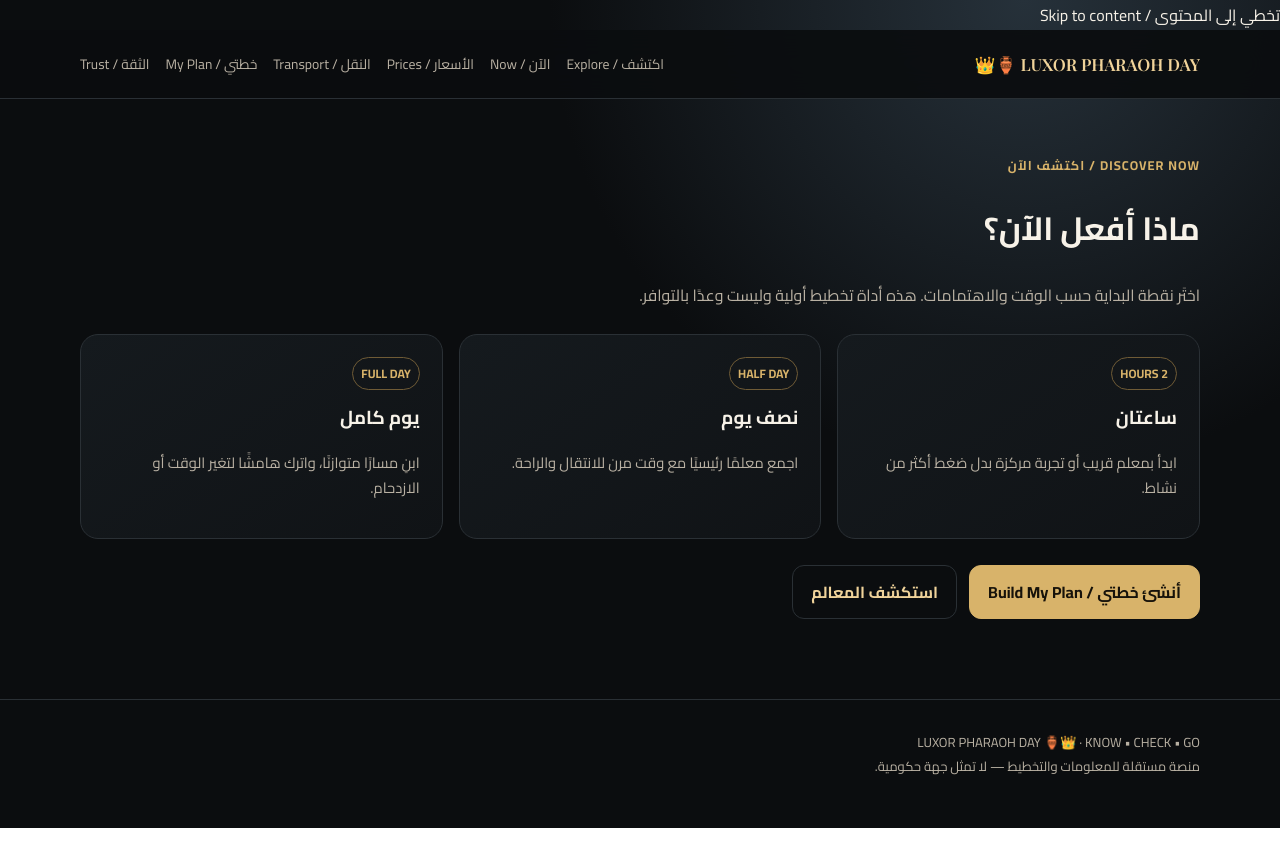
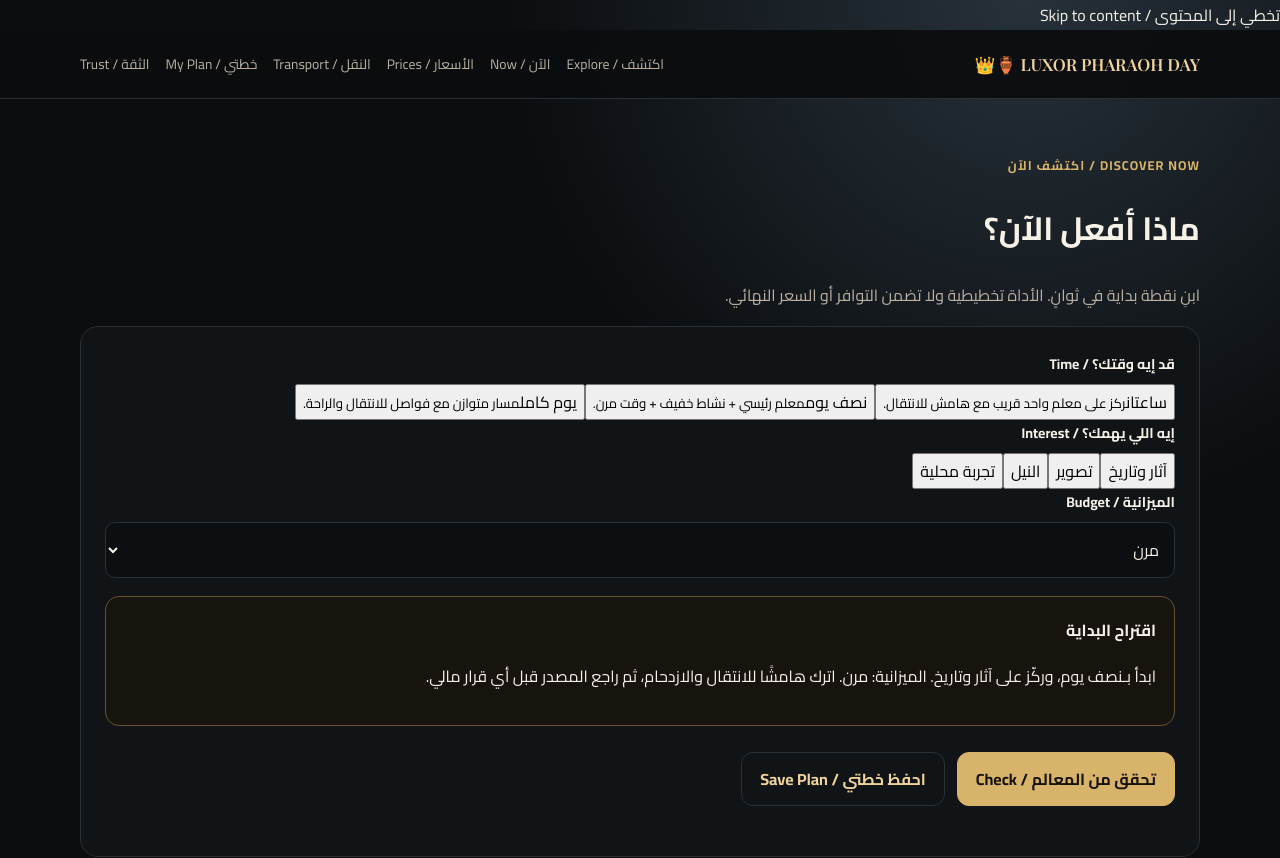
Before and after one commit to youssfalaa296-hash/luxor-pharaoh-day, a Next.js app: page /what-can-i-do-now in a window 1280 px wide. Shown: the top 858 px of the page. Before the commit the page ends 828 px from the top, so only its background shows below. Built offline with nearby package versions, Linux system fonts and the light colour scheme; no server answers.

Commit message:
feat: make now planner interactive and useful

```diff
--- a/app/what-can-i-do-now/page.tsx
+++ b/app/what-can-i-do-now/page.tsx
@@ -1 +1,29 @@
-import Link from 'next/link'; export default function Now(){return <main className="wrap page"><div className="eyebrow">DISCOVER NOW / اكتشف الآن</div><h1>ماذا أفعل الآن؟</h1><p className="sub">اختَر نقطة البداية حسب الوقت والاهتمامات. هذه أداة تخطيط أولية وليست وعدًا بالتوافر.</p><div className="grid"><div className="card"><span className="tag">2 HOURS</span><h3>ساعتان</h3><p>ابدأ بمعلم قريب أو تجربة مركزة بدل ضغط أكثر من نشاط.</p></div><div className="card"><span className="tag">HALF DAY</span><h3>نصف يوم</h3><p>اجمع معلمًا رئيسيًا مع وقت مرن للانتقال والراحة.</p></div><div className="card"><span className="tag">FULL DAY</span><h3>يوم كامل</h3><p>ابنِ مسارًا متوازنًا، واترك هامشًا لتغير الوقت أو الازدحام.</p></div></div><div className="actions"><Link className="btn" href="/plan">أنشئ خطتي / Build My Plan</Link><Link className="btn alt" href="/experiences">استكشف المعالم</Link></div></main>}
+'use client';
+import Link from 'next/link';
+import {useMemo,useState} from 'react';
+
+const options=[['2h','ساعتان'],['half','نصف يوم'],['full','يوم كامل']] as const;
+const descriptions={ '2h':'ركز على معلم واحد قريب مع هامش للانتقال.','half':'معلم رئيسي + نشاط خفيف + وقت مرن.','full':'مسار متوازن مع فواصل للانتقال والراحة.' };
+const interests=['آثار وتاريخ','تصوير','النيل','تجربة محلية'];
+
+export default function Now(){
+  const [time,setTime]=useState('half');
+  const [interest,setInterest]=useState('آثار وتاريخ');
+  const [budget,setBudget]=useState('مرن');
+  const recommendation=useMemo(()=>{
+    const label=options.find(x=>x[0]===time)?.[1]??'نصف يوم';
+    return 'ابدأ بـ'+label+'، وركّز على '+interest+'. الميزانية: '+budget+'. اترك هامشًا للانتقال والازدحام، ثم راجع المصدر قبل أي قرار مالي.';
+  },[time,interest,budget]);
+  return <main className="wrap page">
+    <div className="eyebrow">DISCOVER NOW / اكتشف الآن</div>
+    <h1>ماذا أفعل الآن؟</h1>
+    <p className="sub">ابنِ نقطة بداية في ثوانٍ. الأداة تخطيطية ولا تضمن التوافر أو السعر النهائي.</p>
+    <div className="panel planner">
+      <div className="field"><label>قد إيه وقتك؟ / Time</label><div className="choice-row">{options.map(([id,label])=><button type="button" key={id} className={time===id?'choice active':'choice'} onClick={()=>setTime(id)}>{label}<small>{descriptions[id]}</small></button>)}</div></div>
+      <div className="field"><label>إيه اللي يهمك؟ / Interest</label><div className="choice-row">{interests.map(x=><button type="button" key={x} className={interest===x?'choice active':'choice'} onClick={()=>setInterest(x)}>{x}</button>)}</div></div>
+      <div className="field"><label htmlFor="budget">الميزانية / Budget</label><select id="budget" value={budget} onChange={e=>setBudget(e.target.value)}><option>مرن</option><option>اقتصادي</option><option>متوسط</option><option>أريد أقل تكلفة ممكنة</option></select></div>
+      <div className="result" aria-live="polite"><strong>اقتراح البداية</strong><p>{recommendation}</p></div>
+      <div className="actions"><Link className="btn" href="/experiences">تحقق من المعالم / Check</Link><Link className="btn alt" href="/plan">احفظ خطتي / Save Plan</Link></div>
+    </div>
+  </main>;
+}
```
